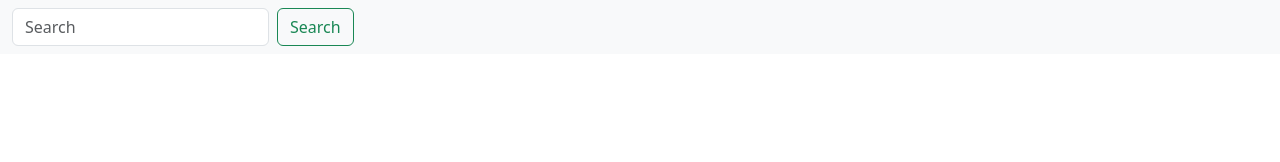
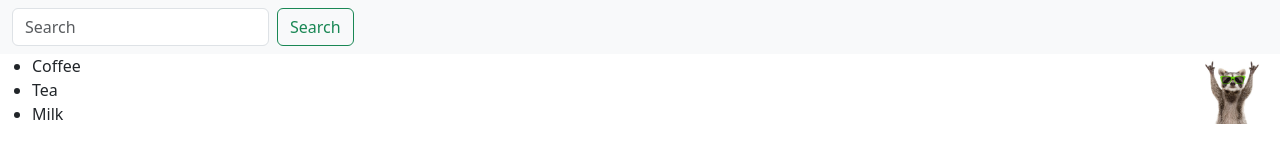
Before and after one commit to Hemlesh18/helloWorld, a plain HTML site: page index.html in a window 1280 px wide. Drawn offline with nearby package versions, Linux system fonts and the light colour scheme.

Commit message:
footer done

```diff
--- a/index.html
+++ b/index.html
@@ -27,6 +27,20 @@
       </div>
     </nav>
 
+    <footer>
+
+      <img src="image.JPEG" class="rounded float-end" alt="image"width="100" height="70">
+      <ul>
+        <li>Coffee</li>
+        <li>Tea</li>
+        <li>Milk</li>
+      </ul>
+
+    </footer>
+
+
+
+
     <script
       src="https://cdn.jsdelivr.net/npm/bootstrap@5.3.3/dist/js/bootstrap.bundle.min.js"
       integrity="sha384-YvpcrYf0tY3lHB60NNkmXc5s9fDVZLESaAA55NDzOxhy9GkcIdslK1eN7N6jIeHz"
```
Also changed, not shown: image.JPEG (added).
